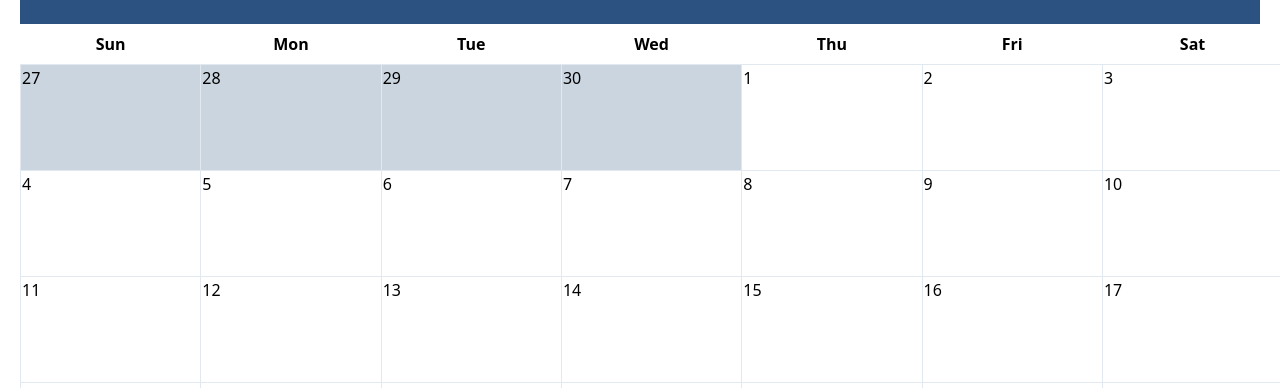
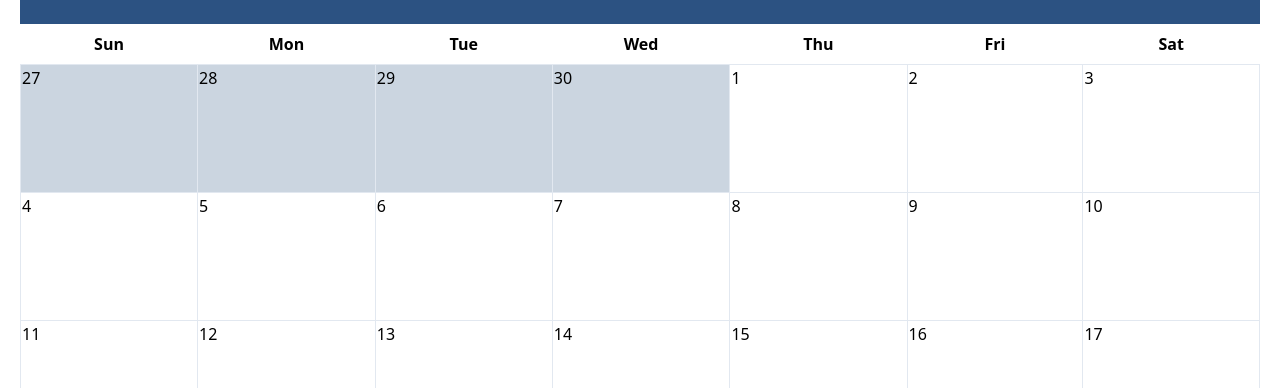
Before and after one commit to RMIT-SEPT/majorproject-mon-1530-5, a React (Create React App) app in the folder FrontEnd/: page / in a window 1280 px wide. Shown: the part 564-952 px from the top of the page. Built offline with nearby package versions, Linux system fonts and the light colour scheme; no server answers.

Commit message:
Fixed Styling for Calendar Home

```diff
--- a/FrontEnd/src/components/CalendarHome.js
+++ b/FrontEnd/src/components/CalendarHome.js
@@ -230,7 +230,7 @@ export class CalendarHome extends Component {
       const previousDays = [];
       for (let i = this.state.firstDayIndex; i > 0; i--) {
         previousDays.push(
-          <td className="border pr-40 pb-20 bg-gray-400" key={i}>
+          <td className="border w-48 h-32 bg-gray-400 align-top" key={i}>
             {this.state.prevLastDay - i + 1}
           </td>
         );
@@ -241,7 +241,7 @@ export class CalendarHome extends Component {
       const nextMonthDays = [];
       let nextDays = 7 - this.state.lastDayIndex - 1;
       for (let i = 1; i <= nextDays; i++) {
-        nextMonthDays.push(<td className="border pr-40 pb-20 bg-gray-400" key={i}>{i}</td>);
+        nextMonthDays.push(<td className="border w-48 h-32 bg-gray-400 align-top" key={i}>{i}</td>);
       }
       return nextMonthDays;
     };
@@ -250,7 +250,7 @@ export class CalendarHome extends Component {
       rows.push(previousMonthLastDays());
       for (let i = 1; i <= 7 - previousMonthLastDays().length; i++) {
         newDate.setDate(i);
-        rows.push(<td className="border pr-40 pb-20 text-left hover:bg-blue-500" key={i}>{i}{bookingButtons(newDate)}</td>);
+        rows.push(<td className="border w-48 h-32 text-left hover:bg-blue-500 align-top" key={i}>{i}{bookingButtons(newDate)}</td>);
       }
 
       return rows;
@@ -261,9 +261,9 @@ export class CalendarHome extends Component {
         if (7 - previousMonthLastDays().length + i + n <= this.state.lastDay) {
           newDate.setDate(7 - previousMonthLastDays().length + i + n);
           rows.push(
-            <td className="border pr-40 pb-20 hover:bg-blue-500" key={i}>
+            <td className="border w-48 h-32 hover:bg-blue-500 align-top" key={i}>
               {7 - previousMonthLastDays().length + i + n}
-              {bookingButtons(newDate)}
+              <div className="">{bookingButtons(newDate)}</div>
             </td>
           );
         }
@@ -275,18 +275,18 @@ export class CalendarHome extends Component {
       if (previousMonthLastDays().length === 5) {
         newDate.setDate(31);
         rows.push(
-          <td className="border pr-40 pb-20 hover:bg-blue-500"key={31} >31
+          <td className="border w-48 h-32 hover:bg-blue-500 align-top"key={31} >31
           {bookingButtons(newDate)}</td>,
           nextMonthDays()
         );
       } else if (previousMonthLastDays().length === 6) {
         newDate.setDate(30);
         rows.push(
-          <td className="border pr-40 pb-20 hover:bg-blue-500" key={30}>30
+          <td className="border w-48 h-32 hover:bg-blue-500 align-top" key={30}>30
           {bookingButtons(newDate)}</td>);
         newDate.setDate(31);
         rows.push(
-          <td className="border pr-40 pb-20 hover:bg-blue-500" key={31}>31
+          <td className="border w-48 h-32 hover:bg-blue-500 align-top" key={31}>31
           {bookingButtons(newDate)}</td>,
           nextMonthDays()
         );
```
